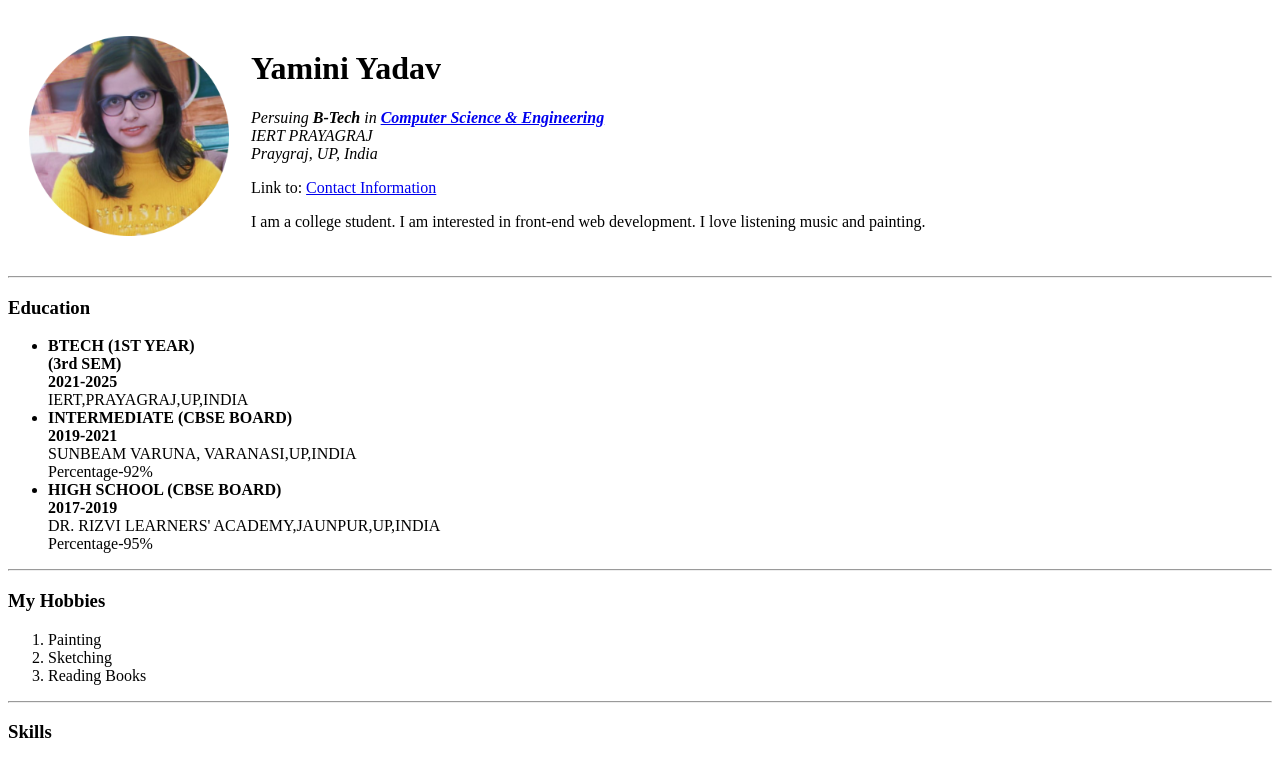
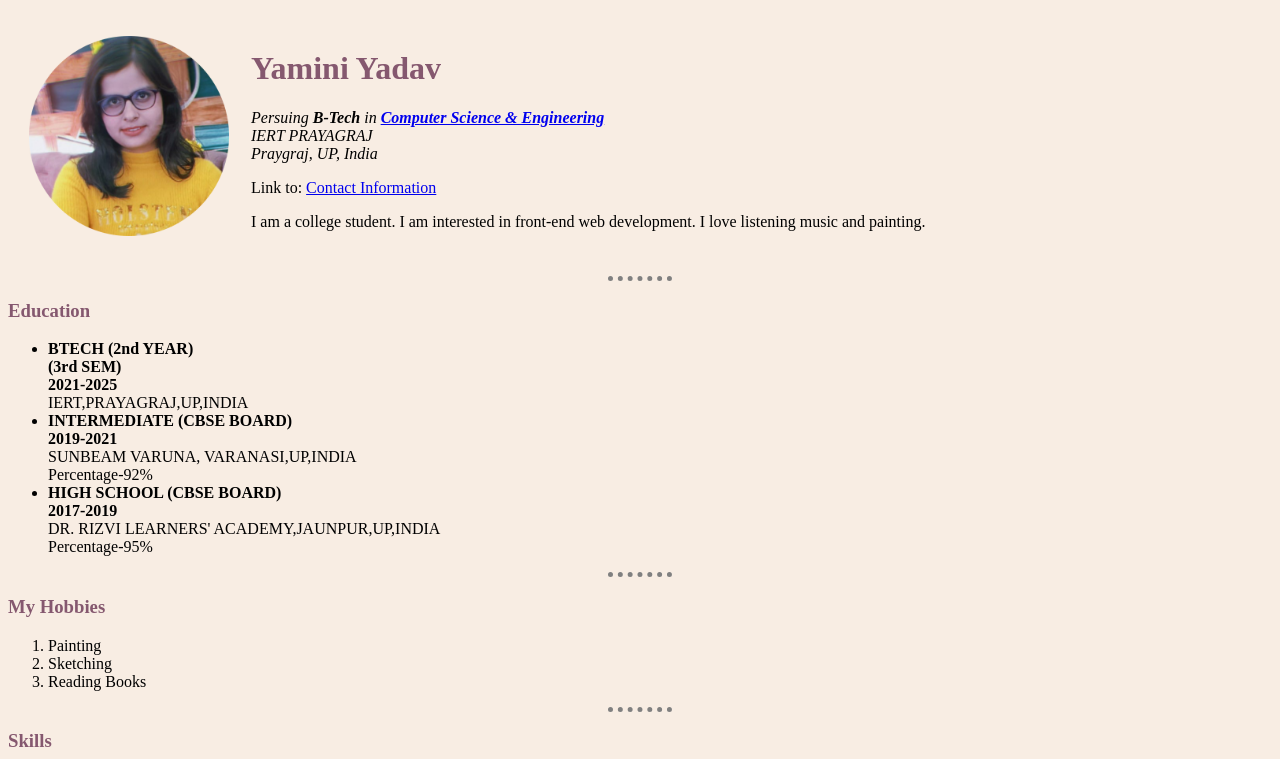
Before and after one commit to yamini1183/cv, a plain HTML site: page index.html in a window 1280 px wide. Shown: the top 759 px of the page. Drawn offline with Linux system fonts and the light colour scheme; files that its build step writes are made by us from their sources.

Commit message:
add new files

```diff
--- a/index.html
+++ b/index.html
@@ -3,8 +3,11 @@
 <head>
     <meta charset="UTF-8">
     <title>❦Yamini's Personal site</title>
+    <link rel="stylesheet" href="css/style.css">
+   <!-- <style></style> -->
 </head>
 <body>
+
     <table cellspacing="20">
         <tr>
             <td><img src="mypic-modified.png" alt="profile pic" height="200px"></td>
@@ -20,7 +23,7 @@
     <hr>
     <h3>Education</h3>
     <ul>
-     <li><b>BTECH (1ST YEAR)<BR>
+     <li><b>BTECH (2nd YEAR)<BR>
         (3rd SEM)<BR></li>
         2021-2025</b><BR>
         IERT,PRAYAGRAJ,UP,INDIA
--- /dev/null
+++ b/style.css
@@ -0,0 +1,20 @@
+body{
+    background-color:#F8EDE3;
+}
+hr{
+  /*  background-color: white; */
+  /*  height: 2px; */
+    border-style: none;
+    border-top-style: dotted;
+    border-color: grey;
+    border-width: 5px;
+    width: 5%;
+}
+
+h1{
+    color: #85586F;
+}
+
+h3{
+    color: #85586F;
+}
```
